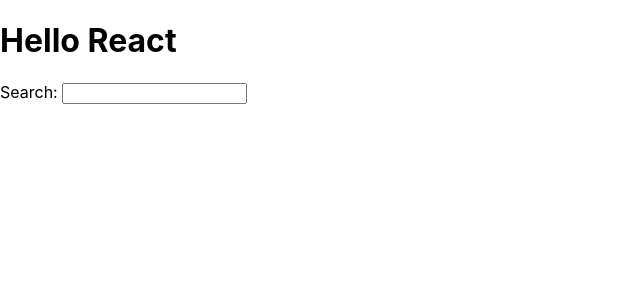
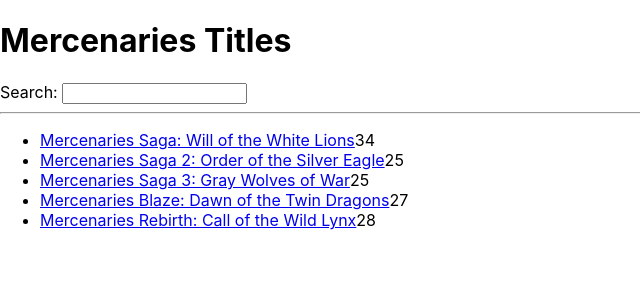
Before and after one commit to thepersonclass/roadtoreact, a React (Create React App) app in the folder mercenaries-guide/: page / in a window 1280 px wide. Shown: the top 300 px of the page, without its empty margins (0-640 px from the left). Built offline with nearby package versions, Linux system fonts and the light colour scheme.

Commit message:
Exercise: Lists in React
In this exercise we rendered a list of game titles. This was from a static list but in the future we will call an API to get this information.

```diff
--- a/mercenaries-guide/src/App.jsx
+++ b/mercenaries-guide/src/App.jsx
@@ -1,16 +1,72 @@
 import './App.css';
 
-function getTitle(title) {
-  return title;
-}
+const list = [
+  {
+    title: 'Mercenaries Saga: Will of the White Lions',
+    url: 'https://www.nintendo.com/store/products/mercenaries-saga-chronicles-switch/',
+    publisher: 'Circle Ent.',
+    num_comments: 3,
+    points: 4,
+    objectID: 0,
+  },
+  {
+    title: 'Mercenaries Saga 2: Order of the Silver Eagle',
+    url: 'https://www.nintendo.com/store/products/mercenaries-saga-chronicles-switch/',
+    publisher: 'Circle Ent.',
+    num_comments: 2,
+    points: 5,
+    objectID: 1,
+  },
+  {
+    title: 'Mercenaries Saga 3: Gray Wolves of War',
+    url: 'https://www.nintendo.com/store/products/mercenaries-saga-chronicles-switch/',
+    publisher: 'Circle Ent.',
+    num_comments: 2,
+    points: 5,
+    objectID: 2,
+  },
+  {
+    title: 'Mercenaries Blaze: Dawn of the Twin Dragons',
+    url: 'https://www.nintendo.com/store/products/mercenaries-blaze-dawn-of-the-twin-dragons-switch/?sid=164a9ed8cd472b0c3becf62dfeacf67e__ga',
+    publisher: 'Circle Ent.',
+    num_comments: 2,
+    points: 7,
+    objectID: 3,
+  },
+  {
+    title: 'Mercenaries Rebirth: Call of the Wild Lynx',
+    url: 'https://www.nintendo.com/store/products/mercenaries-rebirth-call-of-the-wild-lynx-switch/?sid=9e76add5afc193e4eeb6755d5ffe9def__ga',
+    publisher: 'Circle Ent.',
+    num_comments: 2,
+    points: 8,
+    objectID: 4,
+  }
+]
 
 function App() {
   return (
    <div>
-     <h1>Hello {getTitle('React')}</h1>
+     <h1>Mercenaries Titles</h1>
 
      <label htmlFor="search">Search: </label>
      <input id="search" type="text" />
+
+     <hr />
+
+     <ul>
+       {list.map(function (item) {
+         return (
+          <li key={item.objectID}>
+            <span>
+              <a href={item.url}>{item.title}</a>
+            </span>
+            <span>{item.author}</span>
+            <span>{item.num_comments}</span>
+            <span>{item.points}</span>
+          </li>
+         );
+       })}
+     </ul>
    </div>
   );
 }
```
